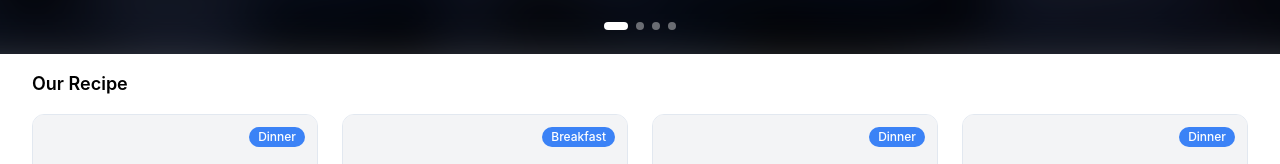
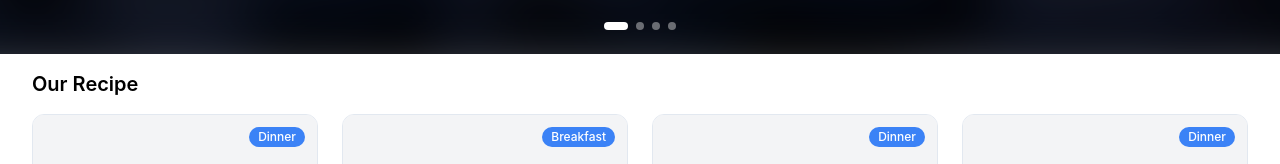
Before and after one commit to SrunTechsean/Interactive-Recipe-Book, a React (Vite) app: page / in a window 1280 px wide. Shown: the part 299-463 px from the top of the page. Built offline with nearby package versions, Linux system fonts and the light colour scheme.

Commit message:
feat(Home): make header title size bigger

```diff
--- a/src/pages/Home.jsx
+++ b/src/pages/Home.jsx
@@ -14,7 +14,7 @@ export default function Home() {
     <section>
       <Carousel recipes={popularRecipes} />
       <div className="px-8 py-4">
-        <h2 className="text-lg font-semibold pb-4">Our Recipe</h2>
+        <h2 className="text-xl font-semibold pb-4">Our Recipe</h2>
         <GridForCard data={data} />
       </div>
     </section>
```
